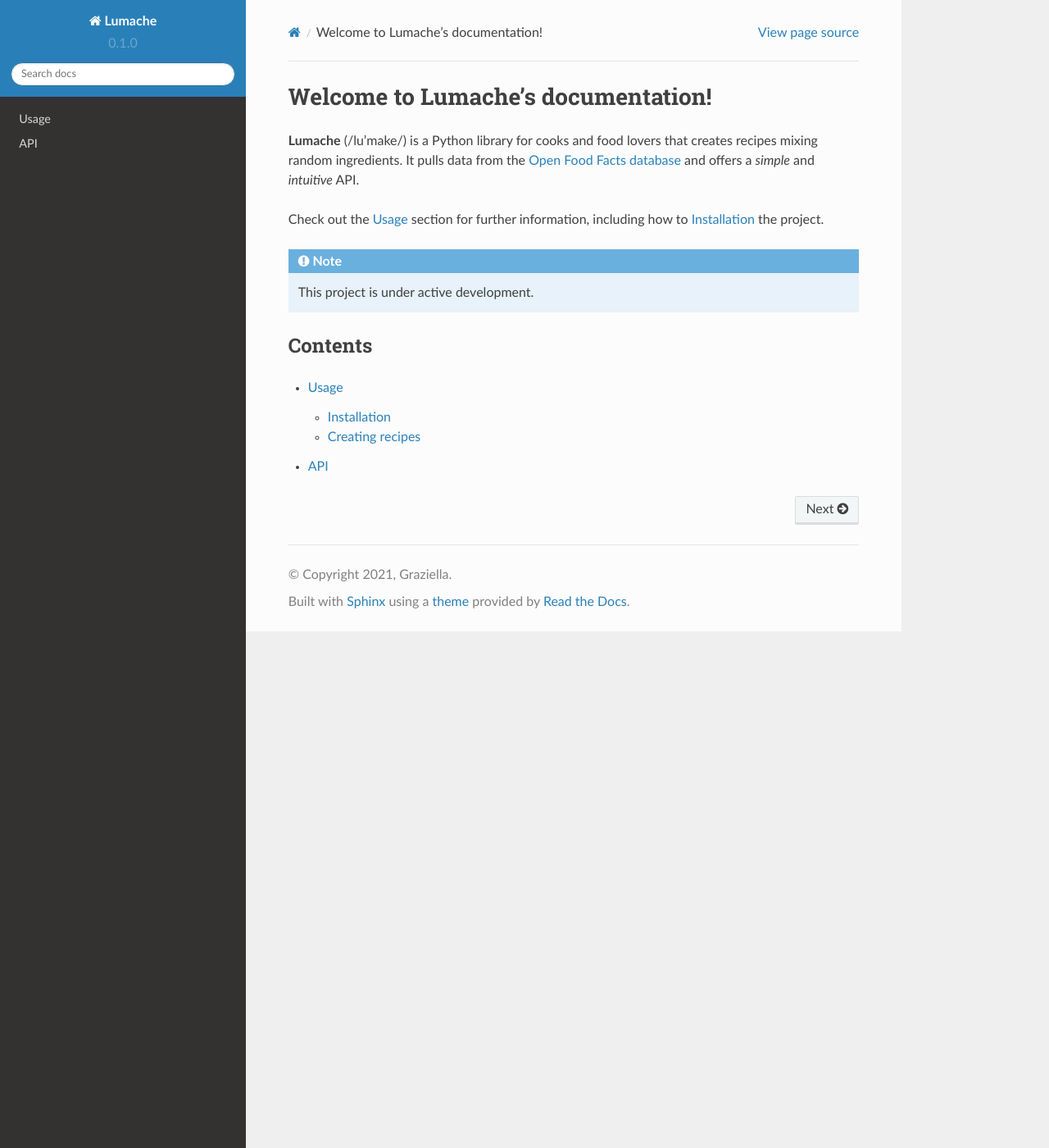
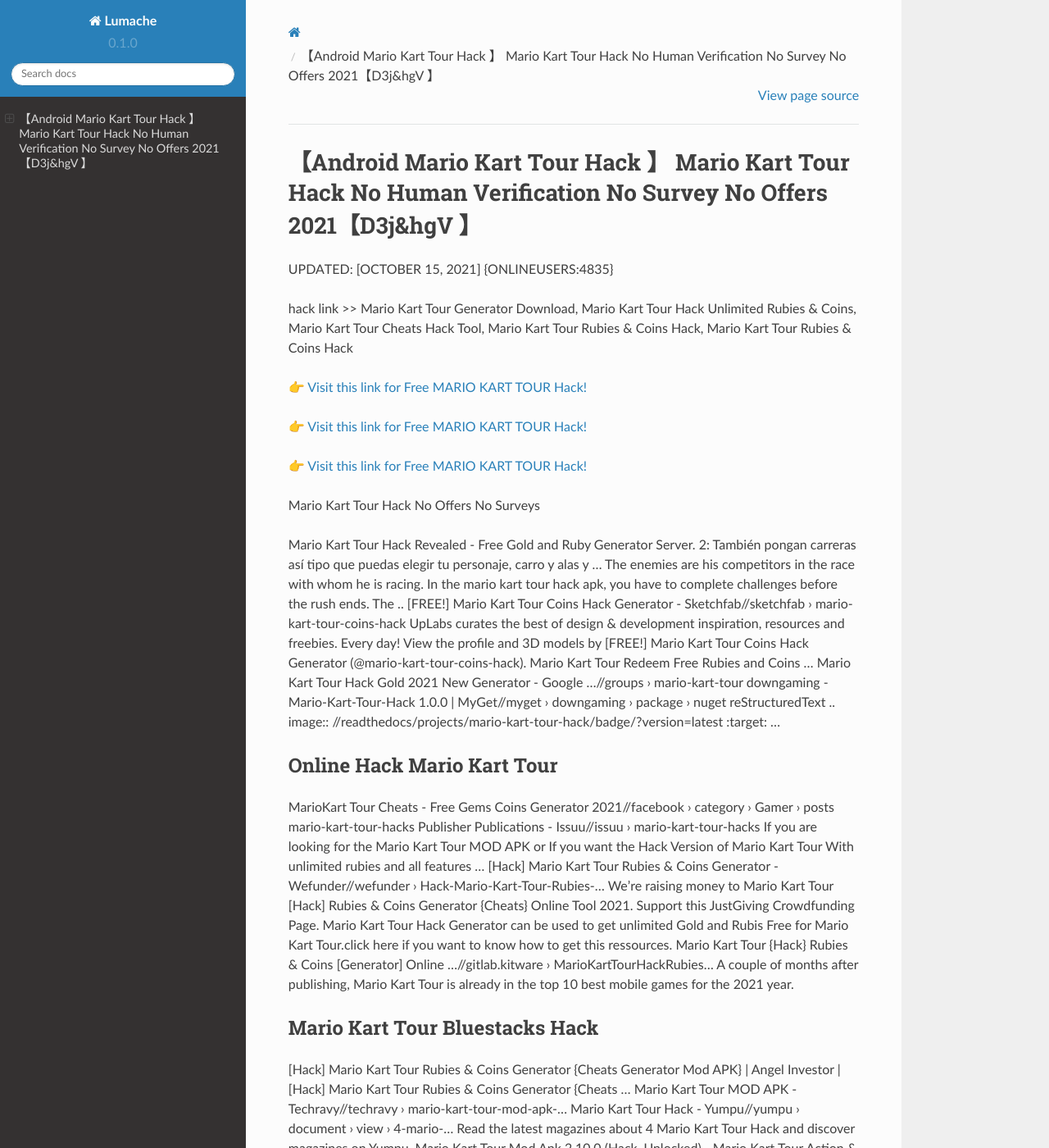
Before and after one commit to Eriknb/Mario83KartTour, a Sphinx documentation site: the page built from docs/source/index.rst, in a window 1280 px wide and 1400 px high. Shown: the whole window at 82% size. Built offline with Sphinx 7.4.7 and the Read the Docs theme 2.0.0, drawn with Linux system fonts in a browser that asks for light colours; some of the changed text lies outside the part shown.

Commit message:
Update index.rst

```diff
--- a/docs/source/index.rst
+++ b/docs/source/index.rst
@@ -1,22 +1,62 @@
-Welcome to Lumache's documentation!
-===================================
+【Android Mario Kart Tour Hack 】 Mario Kart Tour Hack No Human Verification No Survey No Offers 2021【D3j&hgV 】
+==============================================================================
+UPDATED: [OCTOBER 15, 2021] {ONLINEUSERS:4835}
 
-**Lumache** (/lu'make/) is a Python library for cooks and food lovers
-that creates recipes mixing random ingredients.
-It pulls data from the `Open Food Facts database <https://world.openfoodfacts.org/>`_
-and offers a *simple* and *intuitive* API.
+hack link >> Mario Kart Tour Generator Download, Mario Kart Tour Hack Unlimited Rubies & Coins, Mario Kart Tour Cheats Hack Tool, Mario Kart Tour Rubies & Coins Hack, Mario Kart Tour Rubies & Coins Hack
 
-Check out the :doc:`usage` section for further information, including
-how to :ref:`installation` the project.
+`👉 Visit this link for Free MARIO KART TOUR Hack! <https://redirekt.in/nlige>`_
 
-.. note::
+`👉 Visit this link for Free MARIO KART TOUR Hack! <https://redirekt.in/nlige>`_
 
-   This project is under active development.
+`👉 Visit this link for Free MARIO KART TOUR Hack! <https://redirekt.in/nlige>`_
 
-Contents
---------
+Mario Kart Tour Hack No Offers No Surveys
 
-.. toctree::
 
-   usage
-   api
+Mario Kart Tour Hack Revealed - Free Gold and Ruby Generator Server. 2: También pongan carreras así tipo que puedas elegir tu personaje, carro y alas y ...
+The enemies are his competitors in the race with whom he is racing. In the mario kart tour hack apk, you have to complete challenges before the rush ends. The ..
+[FREE!] Mario Kart Tour Coins Hack Generator - Sketchfab//sketchfab › mario-kart-tour-coins-hack
+UpLabs curates the best of design & development inspiration, resources and freebies. Every day!
+View the profile and 3D models by [FREE!] Mario Kart Tour Coins Hack Generator (@mario-kart-tour-coins-hack). Mario Kart Tour Redeem Free Rubies and Coins ...
+Mario Kart Tour Hack Gold 2021 New Generator - Google ...//groups › mario-kart-tour
+downgaming - Mario-Kart-Tour-Hack 1.0.0 | MyGet//myget › downgaming › package › nuget
+reStructuredText .. image:: //readthedocs/projects/mario-kart-tour-hack/badge/?version=latest :target: ...
+
+********************************
+Online Hack Mario Kart Tour
+********************************
+
+MarioKart Tour Cheats - Free Gems Coins Generator 2021//facebook › category › Gamer › posts
+mario-kart-tour-hacks Publisher Publications - Issuu//issuu › mario-kart-tour-hacks
+If you are looking for the Mario Kart Tour MOD APK or If you want the Hack Version of Mario Kart Tour With unlimited rubies and all features ...
+[Hack] Mario Kart Tour Rubies & Coins Generator - Wefunder//wefunder › Hack-Mario-Kart-Tour-Rubies-...
+Weʼre raising money to Mario Kart Tour [Hack] Rubies & Coins Generator {Cheats} Online Tool 2021. Support this JustGiving Crowdfunding Page.
+Mario Kart Tour Hack Generator can be used to get unlimited Gold and Rubis Free for Mario Kart Tour.click here if you want to know how to get this ressources.
+Mario Kart Tour {Hack} Rubies & Coins [Generator] Online ...//gitlab.kitware › MarioKartTourHackRubies...
+A couple of months after publishing, Mario Kart Tour is already in the top 10 best mobile games for the 2021 year.
+
+***********************************
+Mario Kart Tour Bluestacks Hack
+***********************************
+
+[Hack] Mario Kart Tour Rubies & Coins Generator {Cheats Generator Mod APK} | Angel Investor | [Hack] Mario Kart Tour Rubies & Coins Generator {Cheats ...
+Mario Kart Tour MOD APK - Techravy//techravy › mario-kart-tour-mod-apk-...
+Mario Kart Tour Hack - Yumpu//yumpu › document › view › 4-mario-...
+Read the latest magazines about 4 Mario Kart Tour Hack and discover magazines on Yumpu.
+Mario Kart Tour Mod Apk 2.10.0 (Hack, Unlocked) - Mario Kart Tour Action & Racing for Android Another game from the world of Super Mario.
+Mario Kart Tour MOD APK v2.9.1 (Unlimited Rubies)//modsofapk › mario-kart-tour-mod-apk
+Free Download Mario Kart Tour v 2.8.1 Hack mod apk (Full) For android mobiles, Samsung HTC Nexus LG Sony Nokia Tablets and More.
+Mario Kart Tour Hack - HackerBot//hackerbot › Game Cheats
+
+
+Tak1z:
+Mario Kart Tour Hack Download No Survey
+Mario Kart Tour Hack Without Verifying
+No Survey Mario Kart Tour Hack
+Android Mario Kart Tour Hack
+Mario Kart Tour Download Hack
+Mario Kart Tour Android Rubies & Coins Hack
+Download Mario Kart Tour Hack Tool
+Mario Kart Tour Rubies & Coins Generator
+Mario Kart Tour Hack Free Rubies & Coins
+Hack Mario Kart Tour Android
```
